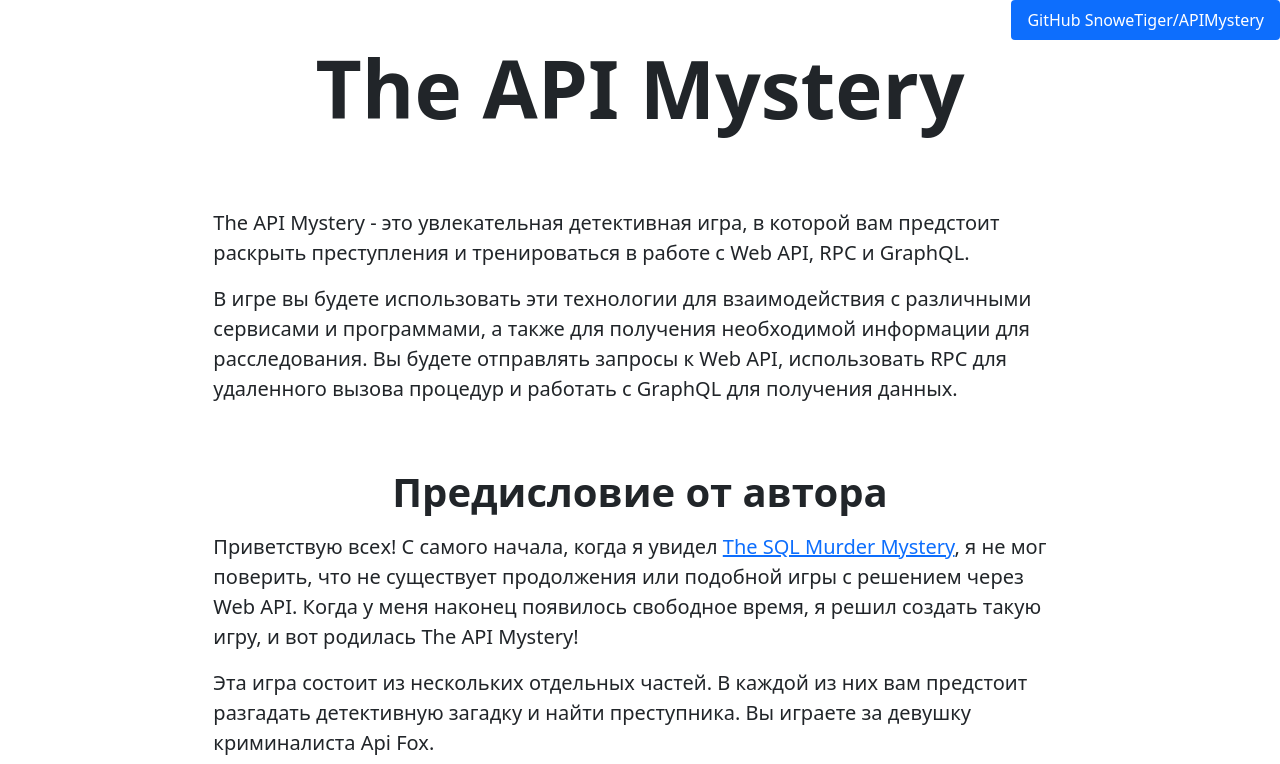
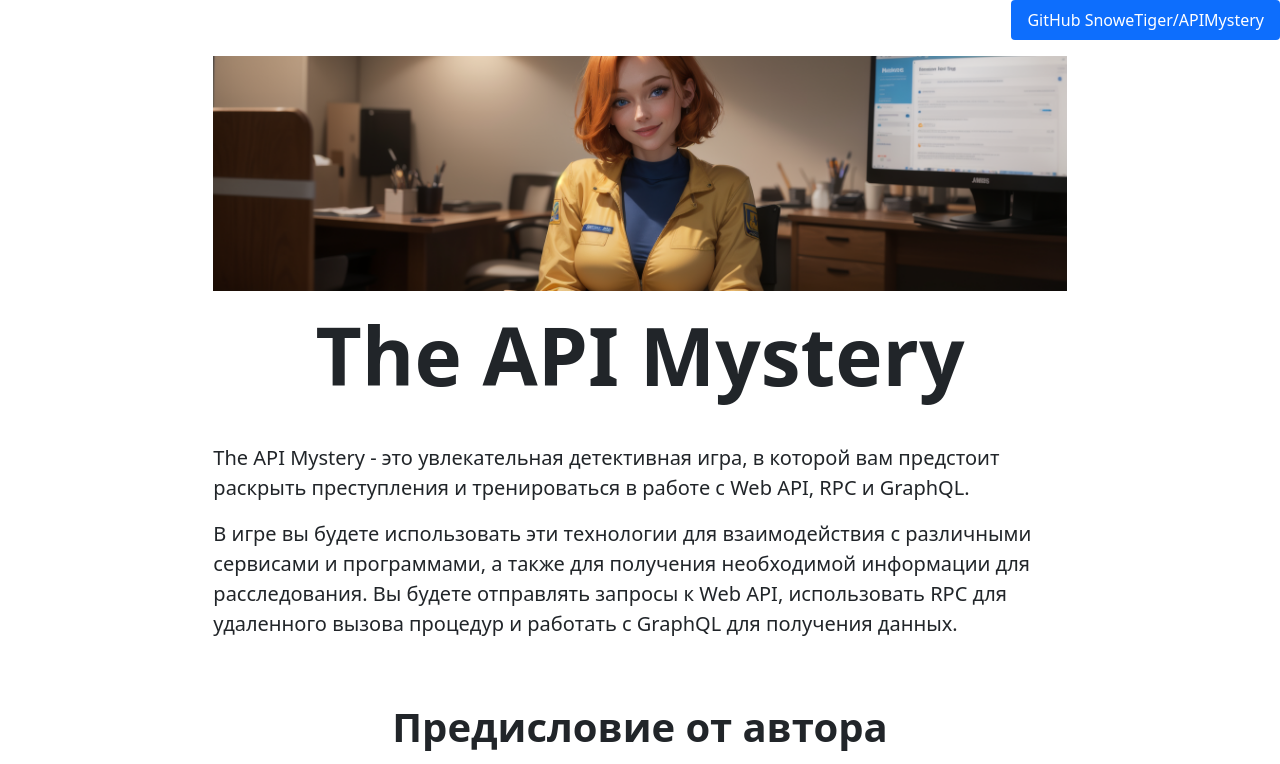
Before and after one commit to SnoweTiger/APIMystery, a plain HTML site: page index.html in a window 1280 px wide. Shown: the top 764 px of the page. Drawn offline with nearby package versions, Linux system fonts and the light colour scheme.

Commit message:
add main title image

```diff
--- a/index.html
+++ b/index.html
@@ -13,6 +13,15 @@
     <title>The API Mystery</title>
 </head>
 
+<style>
+    .img-title {
+
+  max-width: 100%;
+  height: auto;
+
+    }
+</style>
+
 <body>
 
     <ul class="nav nav-pills justify-content-end">
@@ -21,9 +30,17 @@
         </li>
     </ul>
 
-    <h1 class="text-center display-1 fw-bold">The API Mystery</h1>
+    <div class="py-0 mt-3 text-center">
+        <div class="col-lg-8 mx-auto text-start">
+            <img src="./art/title-main.png" class="img-title" alt="The API Mystery"
+            >
+        </div>
 
-    <div class="py-3 mt-5 text-center">
+    </div>
+
+    <h1 class="text-center  mt-3 display-1 fw-bold">The API Mystery</h1>
+
+    <div class="py-3 mt-3 text-center">
         <div class="col-lg-8 mx-auto text-start">
             <p class="lead mt-2">
                 <b>The API Mystery</b> - это увлекательная детективная игра, в которой вам предстоит раскрыть преступления и тренироваться в
```
Also changed, not shown: art/poster.png (added), art/title-main.png (added), 2 other files.
